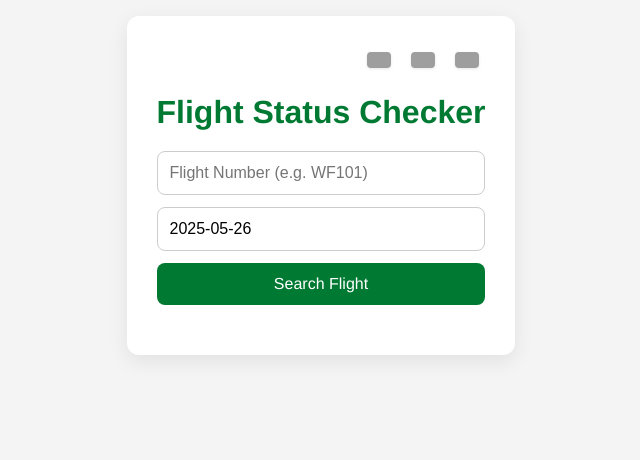
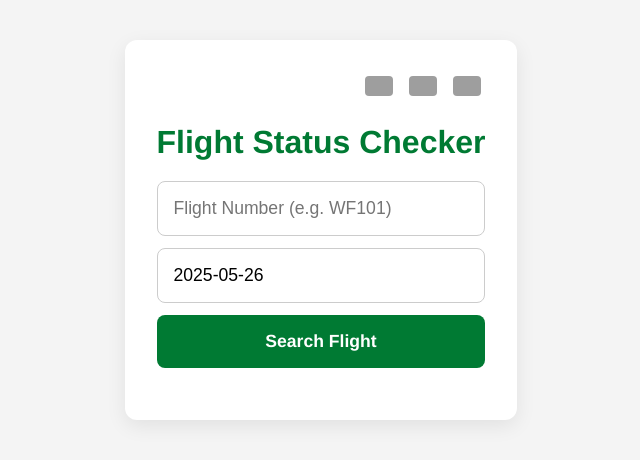
Before and after one commit to tobolovskaya/Flight-status-app, a React (Vite) app: page / in a window 1536 px wide. Shown: the top 460 px of the page, without its empty margins (447-1087 px from the left). Built offline with nearby package versions, Linux system fonts and the light colour scheme; grey boxes are pictures that could not be loaded.

Commit message:
Update App.css

```diff
--- a/src/App.css
+++ b/src/App.css
@@ -1,3 +1,5 @@
+/* === MOBILE FIRST === */
+
 body {
   font-family: "Helvetica Neue", Arial, sans-serif;
   background-color: #f4f4f4;
@@ -11,19 +13,19 @@ body {
 
 .container {
   background-color: #ffffff;
-  padding: 20px 16px;
-  border-radius: 10px;
+  padding: 24px;
+  border-radius: 12px;
+  box-shadow: 0 6px 20px rgba(0, 0, 0, 0.08);
   width: 100%;
-  max-width: 100%;
+  max-width: 380px;
   box-sizing: border-box;
-  box-shadow: 0 4px 12px rgba(0, 0, 0, 0.05);
 }
 
 h1 {
   color: #007a33;
   text-align: center;
+  font-size: 1.6rem;
   margin-bottom: 20px;
-  font-size: 1.6rem;
 }
 
 .lang-buttons {
@@ -34,27 +36,18 @@ h1 {
 }
 
 .lang-buttons img {
-  width: 24px;
-  height: 16px;
+  width: 28px;
+  height: 20px;
   object-fit: cover;
   border-radius: 4px;
-  box-shadow: 0 1px 3px rgba(0, 0, 0, 0.1);
 }
 
 .lang-buttons button {
-  background: white;
+  background: transparent;
   border: none;
   padding: 4px;
-  margin: 2px;
   border-radius: 6px;
   cursor: pointer;
-  display: flex;
-  align-items: center;
-  justify-content: center;
-}
-
-.lang-buttons button:hover {
-  box-shadow: 0 0 6px rgba(0, 0, 0, 0.1);
 }
 
 .search-form {
@@ -66,19 +59,19 @@ h1 {
 
 .search-form input,
 .search-form button {
-  padding: 12px;
+  padding: 14px;
   font-size: 1rem;
   border-radius: 8px;
+  width: 100%;
   border: 1px solid #ccc;
-  width: 100%;
   box-sizing: border-box;
 }
 
 .search-form button {
   background-color: #007a33;
-  color: #fff;
+  color: white;
   border: none;
-  cursor: pointer;
+  font-weight: bold;
   transition: background-color 0.3s ease;
 }
 
@@ -91,7 +84,6 @@ h1 {
   font-weight: 500;
   text-align: center;
   margin-top: 15px;
-  font-size: 0.95rem;
 }
 
 .flight-info {
@@ -99,51 +91,46 @@ h1 {
   border: 1px solid #e0e0e0;
   border-radius: 10px;
   background-color: #fafafa;
-  font-size: 0.95rem;
 }
 
 .flight-info h2 {
   margin-top: 0;
+  font-size: 1.2rem;
 }
 
-.custom-datepicker {
-  width: 100%;
-  padding: 10px;
-  font-size: 1rem;
-  border: 1px solid #ccc;
-  border-radius: 6px;
-}
-
-/* Статуси */
+/* Flight status colors */
 .status-landed { color: #007a33; font-weight: bold; }
 .status-delayed { color: #f0ad4e; font-weight: bold; }
 .status-boarding { color: #0275d8; font-weight: bold; }
 .status-cancelled { color: #d9534f; font-weight: bold; }
 
-/* ============================== */
-/* 🖥️ Десктоп: 1440px+ */
+
+/* === DESKTOP ≥1440px === */
 @media (min-width: 1440px) {
+  body {
+    padding: 40px;
+  }
+
   .container {
-    padding: 30px;
-    margin: 0 auto;
-    border-radius: 12px;
-    box-shadow: 0 6px 20px rgba(0, 0, 0, 0.08);
+    max-width: 500px;
+    padding: 32px;
   }
 
   h1 {
     font-size: 2rem;
   }
 
-  .search-form input,
-  .search-form button {
-    font-size: 1rem;
-  }
-
-  .flight-info {
-    font-size: 1rem;
-  }
-
   .lang-buttons {
     justify-content: flex-end;
   }
+
+  .search-form input,
+  .search-form button {
+    font-size: 1.1rem;
+    padding: 16px;
+  }
+
+  .flight-info h2 {
+    font-size: 1.5rem;
+  }
 }
```
